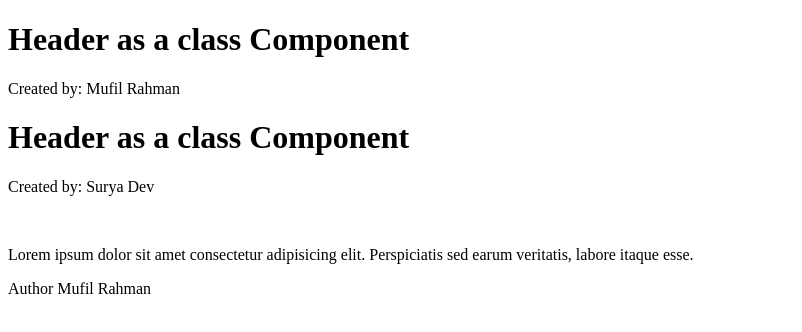
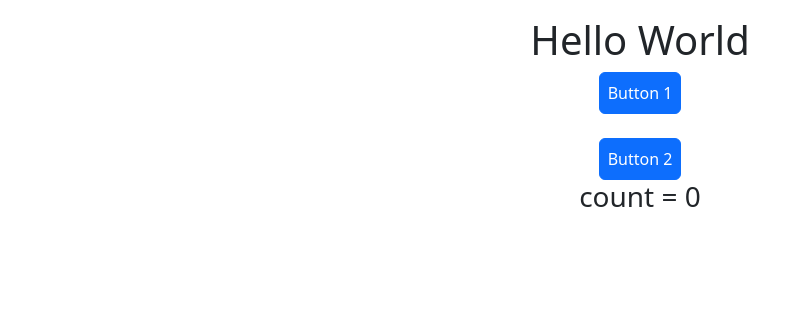
Before and after one commit to rahmanizum/React-journey--Broto, a React (Create React App) app: page / in a window 1280 px wide. Shown: the top 332 px of the page, without its empty margins (0-802 px from the left). Built offline with nearby package versions, Linux system fonts and the light colour scheme.

Commit message:
Adding bbotstrap button

```diff
--- a/package.json
+++ b/package.json
@@ -6,7 +6,9 @@
     "@testing-library/jest-dom": "^5.17.0",
     "@testing-library/react": "^13.4.0",
     "@testing-library/user-event": "^13.5.0",
+    "bootstrap": "^5.3.2",
     "react": "^18.2.0",
+    "react-bootstrap": "^2.9.2",
     "react-dom": "^18.2.0",
     "react-scripts": "5.0.1",
     "web-vitals": "^2.1.4"
--- a/src/App.css
+++ b/src/App.css
@@ -1,4 +1,14 @@
+body{
+    display: flex;
+    justify-content: center;
+    align-items: center;
+}
 .heading{
-    background-color: aqua;
+    text-align: center;
     font-weight: 400;
 }
+
+
+  .btn {
+    padding: 15px;
+  }
--- a/src/App.js
+++ b/src/App.js
@@ -1,21 +1,21 @@
+import Header from './components/Header'
+import ClickButton from './components/Button'
+import 'bootstrap/dist/css/bootstrap.min.css';
 
-import Header from './components/Header'
-import Footer from './components/Footer'
 function App() {
-  let author = "Mufil Rahman"
+  let count = 0;
+  const increaseCount = ()=>{
+    console.log("clicked");
+  }
   return (
-  <div>
-    <Header />
-    <Footer author={author}/>
-
-    <Header />
-    <Footer author = {"Surya Dev"}/>
-
-    <br/>
-    <p>Lorem ipsum dolor sit amet consectetur adipisicing elit. Perspiciatis sed earum veritatis, labore itaque esse.</p>
-    <p>Author <span>{author}</span></p>
-  </div>
-  );
+    <div className='pt-3 text-center'>
+      <Header/>
+      <ClickButton onClick={increaseCount} />
+      <br />
+      <button onClick={increaseCount} className=' btn btn-primary p-2'> Button 2</button>
+      <h3 className='text-center'> count = {count}</h3>
+    </div>
+  )
 }
 
 export default App;
--- /dev/null
+++ b/src/components/Button.js
@@ -0,0 +1,14 @@
+import 'bootstrap/dist/css/bootstrap.min.css';
+
+function ClickButton({ onClick }) {
+    return (
+        <div className=''>
+
+            <button onClick={onClick} type="button" className="btn btn-primary p-2">
+             Button 1
+            </button>
+        </div>
+    )
+}
+
+export default ClickButton
--- a/src/components/Footer.js
+++ /dev/null
@@ -1,13 +0,0 @@
-import { Component } from "react";
-
-class Footer extends Component{
-    render(){
-        return(
-            <div className="footer">
-                <p>Created by: {this.props.author}</p>
-
-            </div>)
-    }
-}
-
-export default Footer;
--- a/src/components/Header.js
+++ b/src/components/Header.js
@@ -1,9 +1,10 @@
+import '../App.css'
 
-import '../App'
-import {Component} from 'react';
-class Header extends Component{
-    render(){
-        return(<h1>Header as a class Component</h1>)
-    }
-}
+function Header(){
+    return(
+      <div>
+        <h1 className='heading'>Hello World</h1>
+      </div>
+    )
+  }
   export default Header;
```
Also changed, not shown: src/components/Mycomponet.js (added, +39 -0 lines), 1 other file (tests, documents, lock files or other folders).
